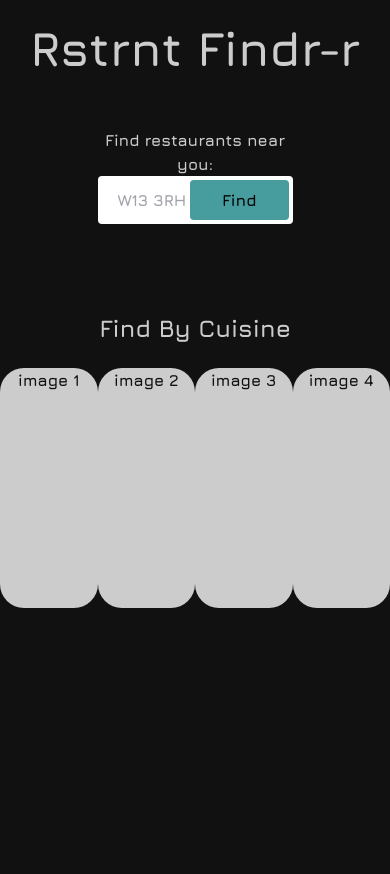
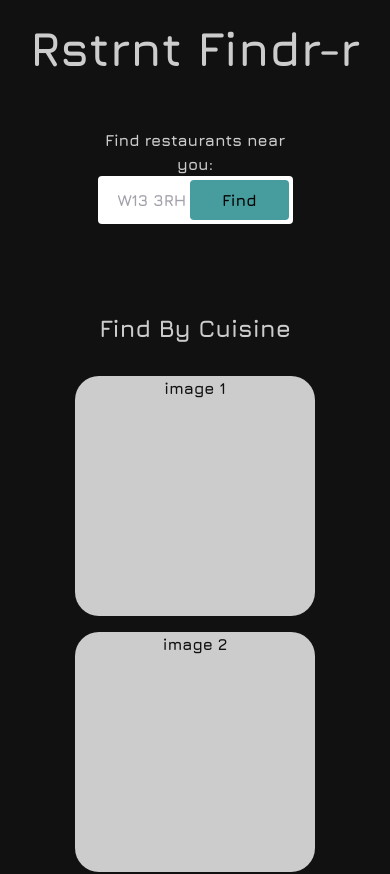
Before and after one commit to Dhara-95/Rstrnt_Findr-r, a React (Create React App) app: page / in a window 390 px wide. Shown: the top 874 px of the page. Before the commit the page ends 844 px from the top, so only its background shows below. Built offline with nearby package versions, Linux system fonts and the light colour scheme.

Commit message:
Amended responsivness to cuisine image container

```diff
--- a/src/components/CuisineImage/index.js
+++ b/src/components/CuisineImage/index.js
@@ -4,7 +4,7 @@ const CuisineImage = (props) => {
   const { image } = props;
 
   return (
-    <div className="w-60 h-60 bg-grey rounded-3xl text-black">{image}</div>
+    <div className="w-60 h-60 bg-grey rounded-3xl text-black m-2">{image}</div>
   );
 };
 
--- a/src/containers/CuisineList/index.js
+++ b/src/containers/CuisineList/index.js
@@ -6,7 +6,7 @@ const CuisineList = () => {
   const imageArray = ["image 1", "image 2", "image 3", "image 4"];
 
   return (
-    <div className="image-container text-grey flex justify-around">
+    <div className="image-container text-grey flex flex-col items-center justify-center lg:flex-row xl:flex-row 2xl:flex-row">
       {imageArray.map((image, i) => {
         return <CuisineImage image={image} key={i} />;
       })}
```
